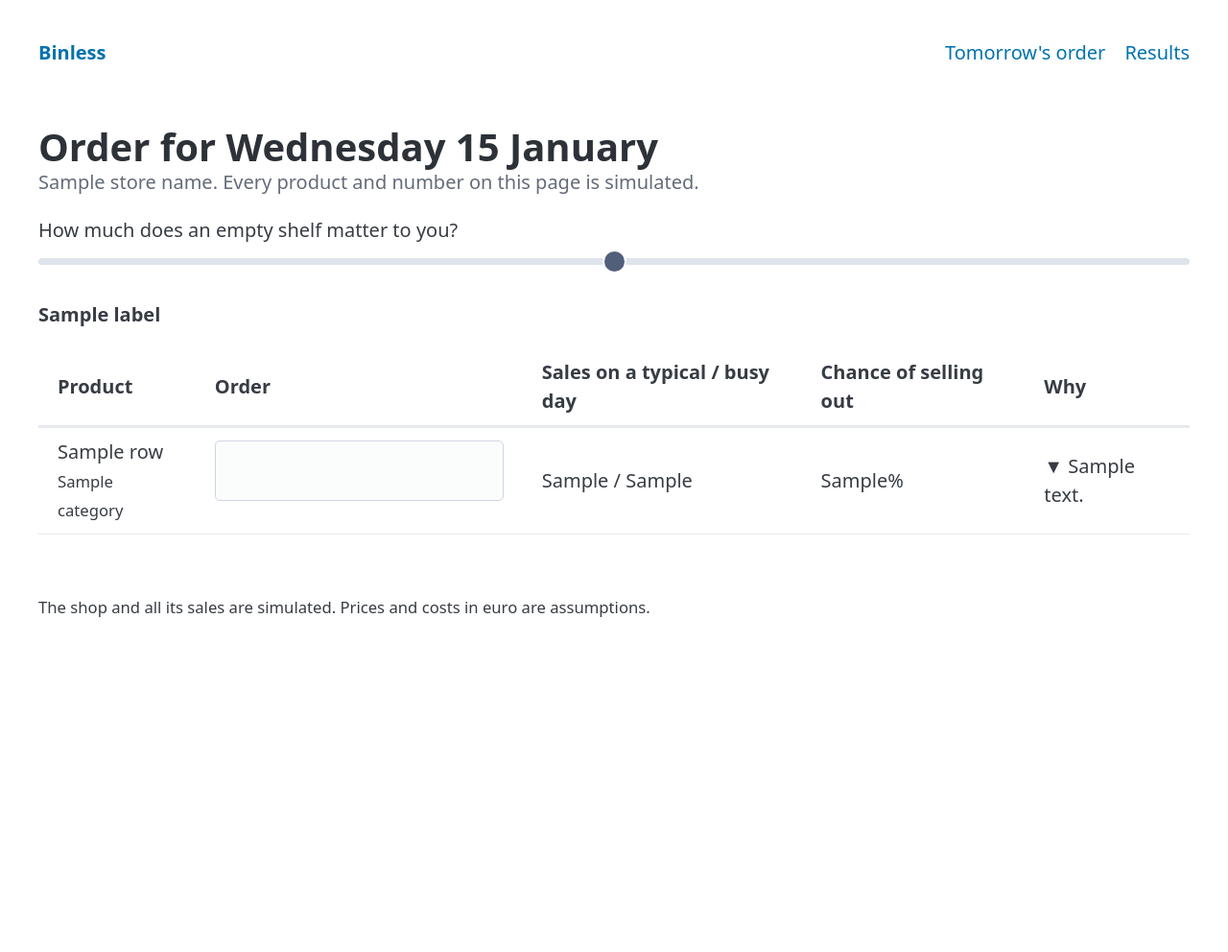
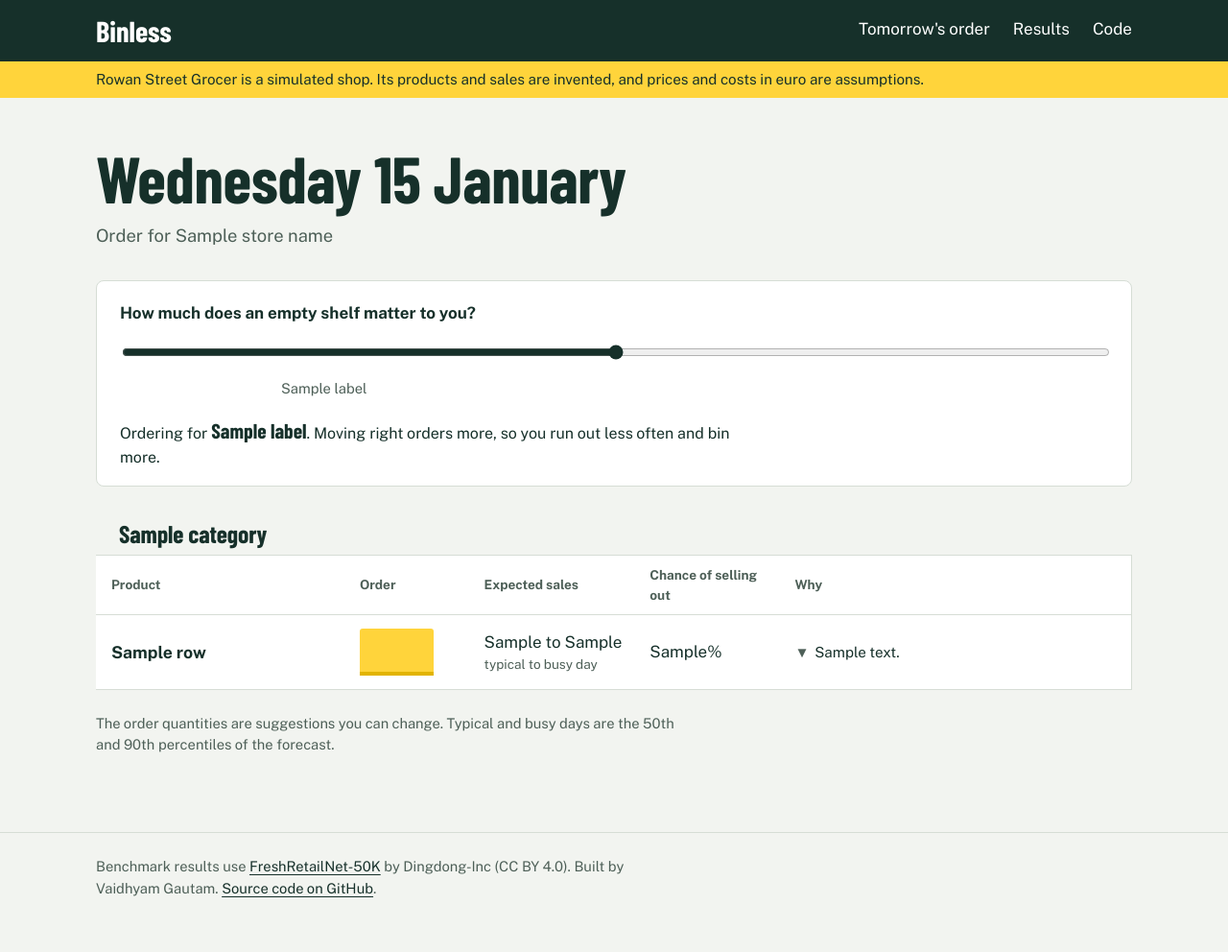
Before and after one commit to vaidii2008/Binless, a Django app: template pages/templates/pages/orders.html in a window 1280 px wide. Shown: the whole page at 96% size. Before the commit the page ends 643 px from the top, so only its background shows below. Run offline with Django 5.2, Linux system fonts and the light colour scheme; the template is opened without the code that fills it: most values are stand-ins (such as "Sample title", 1, 10 or a date in 2020); parts of the project's set-up code (start-up, migrations or seed data) failed here and were passed over; some libraries are stand-ins or nearby versions.

Commit message:
Redesign pages around shelf-edge order tags

```diff
--- a/pages/templates/pages/_order_table.html
+++ b/pages/templates/pages/_order_table.html
@@ -1,28 +1,30 @@
-
-<p><strong>{{ label }}</strong></p>
-<table>
+{% regroup rows by category as categories %}
+{% for category in categories %}
+<section class="category {{ category.grouper|lower }}">
+  <h2 class="category-name">{{ category.grouper }}</h2>
+  <table class="order-list">
+    <colgroup><col class="col-product"><col class="col-order"><col class="col-range"><col class="col-chance"><col></colgroup>
     <thead>
-    <tr>
-      <th>Product</th>
-      <th>Order</th>
-      <th>Sales on a typical / busy day</th>
-      <th>Chance of selling out</th>
-      <th>Why</th>
-    </tr>
+      <tr><th scope="col">Product</th><th scope="col">Order</th><th scope="col">Expected sales</th><th scope="col">Chance of selling out</th><th scope="col">Why</th></tr>
     </thead>
     <tbody>
-    {% for row in rows %}
+      {% for row in category.list %}
       <tr>
-      <td>{{ row.name }}<br><small>{{ row.category }}</small></td>
-      <td><input type="number" min="0" value="{{ row.order.units }}" aria-label="Order for {{ row.name }}"></td>
-      <td>{{ row.typical_day }} / {{ row.busy_day }}</td>
-      <td>{{ row.order.sell_out_chance }}%</td>
-      <td>
+        <td class="product">{{ row.name }}</td>
+        <td class="order"><input class="tag" type="number" min="0" value="{{ row.order.units }}" aria-label="Order for {{ row.name }}"></td>
+        <td class="range">{{ row.typical_day }} to {{ row.busy_day }}<small>typical to busy day</small></td>
+        <td class="chance">{{ row.order.sell_out_chance }}%<small>sell-out chance</small></td>
+        <td class="why">
+          <ul class="reasons">
             {% for reason in row.reasons %}
-          {% if reason.direction == "up" %}▲{% else %}▼{% endif %} {{ reason.text }}<br>
+            <li><span class="arrow" aria-hidden="true">{% if reason.direction == "up" %}▲{% else %}▼{% endif %}</span>{{ reason.text }}<span class="visually-hidden">{% if reason.direction == "up" %}, raises the forecast{% else %}, lowers the forecast{% endif %}</span></li>
             {% endfor %}
+          </ul>
         </td>
       </tr>
       {% endfor %}
     </tbody>
   </table>
+</section>
+{% endfor %}
+{% if partial %}<span hx-swap-oob="innerHTML:#balance-label">{{ label }}</span>{% endif %}
--- /dev/null
+++ b/pages/templates/pages/_styles.css
@@ -0,0 +1,277 @@
+:root {
+  --ink: #16302a;
+  --ink-soft: #4d5f57;
+  --page: #f2f4f0;
+  --surface: #ffffff;
+  --line: #d6ddd5;
+  --tag: #ffd43b;
+  --tag-edge: #e2b400;
+  --focus: #1f6feb;
+  --bread: #b9822f;
+  --dairy: #4f84b8;
+  --deli: #a8475a;
+  --salads: #3f8a4c;
+  --fruit: #d46a1f;
+  --display: "Barlow Condensed", "Arial Narrow", sans-serif;
+  --body: "Public Sans", system-ui, sans-serif;
+  --measure: 68ch;
+}
+
+*, *::before, *::after { box-sizing: border-box; }
+
+html { -webkit-text-size-adjust: 100%; }
+
+body {
+  margin: 0;
+  background: var(--page);
+  color: var(--ink);
+  font: 400 1.0625rem/1.55 var(--body);
+}
+
+a { color: var(--ink); text-underline-offset: 0.18em; }
+a:hover { text-decoration-thickness: 2px; }
+
+:focus-visible { outline: 3px solid var(--focus); outline-offset: 2px; }
+
+h1, h2, h3 {
+  font-family: var(--display);
+  font-weight: 700;
+  line-height: 1.05;
+  letter-spacing: -0.005em;
+  margin: 0 0 0.5em;
+}
+h1 { font-size: clamp(2.6rem, 6vw, 4.25rem); }
+h2 { font-size: clamp(1.75rem, 3.4vw, 2.4rem); }
+h3 { font-size: 1.45rem; }
+p { margin: 0 0 1em; max-width: var(--measure); }
+
+.wrap { width: min(1080px, 100% - 2rem); margin-inline: auto; }
+
+.site-header { background: var(--ink); color: #fff; }
+.site-header .wrap {
+  display: flex;
+  align-items: center;
+  justify-content: space-between;
+  gap: 1rem;
+  min-height: 4rem;
+  flex-wrap: wrap;
+}
+.wordmark {
+  font: 700 1.9rem/1 var(--display);
+  color: #fff;
+  text-decoration: none;
+}
+.site-nav { display: flex; gap: 1.5rem; }
+.site-nav a { color: #fff; text-decoration: none; padding: 0.4rem 0; border-bottom: 3px solid transparent; }
+.site-nav a:hover, .site-nav a[aria-current="page"] { border-bottom-color: var(--tag); }
+
+.notice {
+  background: var(--tag);
+  color: var(--ink);
+  font-size: 0.95rem;
+}
+.notice .wrap { padding-block: 0.45rem; }
+
+main { padding-block: 3rem 4rem; }
+
+.site-footer { border-top: 1px solid var(--line); color: var(--ink-soft); font-size: 0.92rem; }
+.site-footer .wrap { padding-block: 1.5rem 2.5rem; }
+
+.button {
+  display: inline-block;
+  background: var(--ink);
+  color: #fff;
+  font: 700 1.05rem/1 var(--body);
+  padding: 0.95rem 1.4rem;
+  border-radius: 6px;
+  text-decoration: none;
+}
+.button:hover { background: #0f241f; text-decoration: none; }
+
+.lede { font-size: 1.2rem; color: var(--ink-soft); }
+
+/* Shelf-edge tag: the order quantity, styled like the label on a shop shelf. */
+.tag {
+  display: inline-flex;
+  align-items: baseline;
+  justify-content: center;
+  min-width: 4.2rem;
+  padding: 0.25rem 0.6rem 0.2rem;
+  background: var(--tag);
+  border-bottom: 4px solid var(--tag-edge);
+  border-radius: 3px 3px 0 0;
+  font: 700 2rem/1 var(--display);
+  font-variant-numeric: tabular-nums;
+  color: var(--ink);
+}
+input.tag {
+  width: 4.8rem;
+  border-top: 0;
+  border-left: 0;
+  border-right: 0;
+  text-align: center;
+  -moz-appearance: textfield;
+}
+input.tag::-webkit-inner-spin-button, input.tag::-webkit-outer-spin-button { -webkit-appearance: none; margin: 0; }
+
+.hero {
+  display: grid;
+  grid-template-columns: minmax(0, 1.25fr) minmax(0, 1fr);
+  gap: 3rem;
+  align-items: center;
+  margin-bottom: 4rem;
+}
+.hero h1 { max-width: 16ch; }
+
+.preview {
+  background: var(--surface);
+  border: 1px solid var(--line);
+  border-radius: 8px;
+  padding: 1.25rem 1.25rem 0.5rem;
+}
+.preview-title { font: 700 1.3rem/1.1 var(--display); margin: 0 0 0.75rem; }
+.preview-row {
+  display: flex;
+  align-items: center;
+  justify-content: space-between;
+  gap: 1rem;
+  padding: 0.7rem 0;
+  border-top: 1px solid var(--line);
+}
+.preview-row small { display: block; color: var(--ink-soft); }
+.preview-foot { font-size: 0.9rem; color: var(--ink-soft); padding: 0.6rem 0 0.4rem; }
+
+.section { margin-top: 4.5rem; }
+
+.compare { display: grid; gap: 1.1rem; max-width: 720px; margin: 1.5rem 0; }
+.compare-row { display: grid; grid-template-columns: 15rem 1fr; gap: 1rem; align-items: center; }
+.bar {
+  height: 2.2rem;
+  border-radius: 0 4px 4px 0;
+  display: flex;
+  align-items: center;
+  padding-left: 0.75rem;
+  font: 700 1.25rem/1 var(--display);
+  font-variant-numeric: tabular-nums;
+}
+.bar-baseline { background: #c9d2ca; color: var(--ink); }
+.bar-binless { background: var(--ink); color: #fff; }
+
+.steps { list-style: none; padding: 0; margin: 1.5rem 0 0; display: grid; grid-template-columns: repeat(3, minmax(0, 1fr)); gap: 2rem; }
+.steps li { border-top: 4px solid var(--ink); padding-top: 1rem; }
+.step-number { font: 700 2.4rem/1 var(--display); color: var(--ink-soft); display: block; margin-bottom: 0.5rem; }
+.steps p { font-size: 1rem; }
+
+.small { font-size: 0.92rem; color: var(--ink-soft); }
+
+/* Order page */
+.order-head { display: flex; justify-content: space-between; align-items: flex-end; gap: 2rem; flex-wrap: wrap; margin-bottom: 2rem; }
+.order-head h1 { margin-bottom: 0.15em; }
+.order-head .for { font-size: 1.15rem; color: var(--ink-soft); margin: 0; }
+
+.balance {
+  background: var(--surface);
+  border: 1px solid var(--line);
+  border-radius: 8px;
+  padding: 1.25rem 1.5rem 1rem;
+  margin-bottom: 2rem;
+}
+.balance label { display: block; font-weight: 700; margin-bottom: 0.75rem; }
+.balance input[type="range"] { width: 100%; accent-color: var(--ink); height: 1.75rem; }
+.balance-scale { display: grid; grid-template-columns: repeat(4, 1fr); font-size: 0.92rem; color: var(--ink-soft); margin-top: 0.35rem; }
+.balance-scale span:nth-child(2) { text-align: center; transform: translateX(-17%); }
+.balance-scale span:nth-child(3) { text-align: center; transform: translateX(17%); }
+.balance-scale span:last-child { text-align: right; }
+.balance-now { margin: 0.9rem 0 0; font-size: 1rem; }
+.balance-now strong { font-family: var(--display); font-size: 1.35rem; }
+
+.category { margin-top: 2.25rem; }
+.category-name {
+  display: flex;
+  align-items: center;
+  gap: 0.6rem;
+  font: 700 1.6rem/1 var(--display);
+  margin: 0 0 0.6rem;
+}
+.category-name::before { content: ""; width: 0.9rem; height: 0.9rem; border-radius: 2px; background: var(--stripe); }
+
+.order-list { width: 100%; table-layout: fixed; border-collapse: collapse; background: var(--surface); border: 1px solid var(--line); border-left: 6px solid var(--stripe); }
+.order-list th { text-align: left; font-size: 0.85rem; font-weight: 700; color: var(--ink-soft); padding: 0.6rem 1rem; border-bottom: 1px solid var(--line); }
+.order-list td { padding: 0.85rem 1rem; border-top: 1px solid var(--line); vertical-align: middle; }
+.order-list tbody tr:first-child td { border-top: 0; }
+.product { font-weight: 700; font-size: 1.1rem; }
+.range { font-variant-numeric: tabular-nums; white-space: nowrap; }
+.range small { display: block; color: var(--ink-soft); font-size: 0.85rem; }
+.chance small { display: none; }
+.col-product { width: 24%; }
+.col-order { width: 12%; }
+.col-range { width: 16%; }
+.col-chance { width: 14%; }
+.chance { font-variant-numeric: tabular-nums; white-space: nowrap; }
+.reasons { list-style: none; margin: 0; padding: 0; font-size: 0.95rem; }
+.reasons li { padding-left: 1.3rem; position: relative; }
+.reasons li + li { margin-top: 0.2rem; }
+.reasons .arrow { position: absolute; left: 0; color: var(--ink-soft); }
+
+.bread { --stripe: var(--bread); }
+.dairy { --stripe: var(--dairy); }
+.deli { --stripe: var(--deli); }
+.salads { --stripe: var(--salads); }
+.fruit { --stripe: var(--fruit); }
+
+#orders + .small { margin-top: 1.5rem; }
+.htmx-request #orders { opacity: 0.6; transition: opacity 120ms; }
+
+.empty { background: var(--surface); border: 1px dashed var(--line); border-radius: 8px; padding: 2rem; }
+
+/* Results page */
+.finding { margin-top: 3.5rem; }
+.chart { position: relative; height: 340px; background: var(--surface); border: 1px solid var(--line); border-radius: 8px; padding: 1rem; margin: 1.25rem 0 0.75rem; }
+.chart-short { height: 220px; }
+details { margin-top: 0.5rem; }
+summary { cursor: pointer; font-weight: 700; padding: 0.3rem 0; }
+.data-table { border-collapse: collapse; margin-top: 0.6rem; background: var(--surface); min-width: min(100%, 520px); }
+.data-table th, .data-table td { padding: 0.5rem 0.9rem; border: 1px solid var(--line); text-align: left; font-variant-numeric: tabular-nums; }
+.data-table th { font-size: 0.9rem; }
+
+@media (max-width: 820px) {
+  .hero { grid-template-columns: 1fr; gap: 2rem; }
+  .steps { grid-template-columns: 1fr; gap: 1.5rem; }
+  .compare-row { grid-template-columns: 1fr; gap: 0.35rem; }
+}
+
+@media (max-width: 680px) {
+  main { padding-block: 2rem 3rem; }
+  .order-list thead { display: none; }
+  .order-list, .order-list tbody, .order-list tr, .order-list td { display: block; width: 100%; }
+  .order-list colgroup { display: none; }
+  .order-list tr {
+    display: grid;
+    grid-template-columns: 1fr 1fr auto;
+    gap: 0.4rem 1rem;
+    padding: 0.9rem 1rem;
+    border-top: 1px solid var(--line);
+  }
+  .order-list tbody tr:first-child { border-top: 0; }
+  .order-list td { padding: 0; border: 0; width: auto; min-width: 0; }
+  .order-list td.product { grid-column: 1 / span 2; }
+  .order-list td.order { grid-column: 3; grid-row: 1 / span 2; align-self: center; }
+  .order-list td.range { grid-column: 1; }
+  .order-list td.chance { grid-column: 2; }
+  .chance small { display: block; color: var(--ink-soft); font-size: 0.85rem; }
+  .order-list td.why { grid-column: 1 / -1; }
+  .balance-scale { font-size: 0.8rem; }
+  .chart { height: 300px; }
+}
+
+@media (prefers-reduced-motion: reduce) {
+  * { transition: none !important; }
+}
+
+.visually-hidden {
+  position: absolute !important;
+  width: 1px; height: 1px;
+  overflow: hidden;
+  clip: rect(0 0 0 0);
+  white-space: nowrap;
+}
--- a/pages/templates/pages/base.html
+++ b/pages/templates/pages/base.html
@@ -1,29 +1,40 @@
-
 <!doctype html>
 <html lang="en-IE">
 <head>
   <meta charset="utf-8">
   <meta name="viewport" content="width=device-width, initial-scale=1">
   <title>{% block title %}Binless{% endblock %}</title>
-  <link rel="stylesheet" href="https://cdn.jsdelivr.net/npm/@picocss/pico@2/css/pico.min.css">
-  <script src="https://unpkg.com/htmx.org@2"></script>
+  <meta name="description" content="Binless forecasts how much fresh food an independent grocer should order for tomorrow, and explains why.">
+  <link rel="preconnect" href="https://fonts.googleapis.com">
+  <link rel="preconnect" href="https://fonts.gstatic.com" crossorigin>
+  <link rel="stylesheet" href="https://fonts.googleapis.com/css2?family=Barlow+Condensed:wght@600;700&family=Public+Sans:wght@400;700&display=swap">
+  <style>{% include "pages/_styles.css" %}</style>
+  <script src="https://unpkg.com/htmx.org@2.0.4"></script>
   {% block head %}{% endblock %}
 </head>
 <body>
-  <header class="container">
-    <nav>
-      <ul><li><a href="{% url 'home' %}"><strong>Binless</strong></a></li></ul>
-      <ul>
-        <li><a href="{% url 'orders' %}">Tomorrow's order</a></li>
-        <li><a href="{% url 'results' %}">Results</a></li>
-      </ul>
-    </nav>
+  {% with page=request.resolver_match.url_name %}
+  <header class="site-header">
+    <div class="wrap">
+      <a class="wordmark" href="{% url 'home' %}">Binless</a>
+      <nav class="site-nav" aria-label="Main">
+        <a href="{% url 'orders' %}"{% if page == "orders" %} aria-current="page"{% endif %}>Tomorrow's order</a>
+        <a href="{% url 'results' %}"{% if page == "results" %} aria-current="page"{% endif %}>Results</a>
+        <a href="https://github.com/vaidii2008/Binless">Code</a>
+      </nav>
+    </div>
   </header>
-  <main class="container">
+  {% endwith %}
+  <div class="notice">
+    <div class="wrap">Rowan Street Grocer is a simulated shop. Its products and sales are invented, and prices and costs in euro are assumptions.</div>
+  </div>
+  <main class="wrap">
     {% block content %}{% endblock %}
   </main>
-  <footer class="container">
-    <small>The shop and all its sales are simulated. Prices and costs in euro are assumptions.</small>
+  <footer class="site-footer">
+    <div class="wrap">
+      <p>Benchmark results use <a href="https://huggingface.co/datasets/Dingdong-Inc/FreshRetailNet-50K">FreshRetailNet-50K</a> by Dingdong-Inc (CC BY 4.0). Built by Vaidhyam Gautam. <a href="https://github.com/vaidii2008/Binless">Source code on GitHub</a>.</p>
+    </div>
   </footer>
 </body>
 </html>
--- a/pages/templates/pages/orders.html
+++ b/pages/templates/pages/orders.html
@@ -2,22 +2,28 @@
 {% block title %}Tomorrow's order | Binless{% endblock %}
 {% block content %}
 {% if rows %}
-<hgroup>
-  <h1>Order for {{ order_date|date:"l j F" }}</h1>
-  <p>{{ store_name }}. Every product and number on this page is simulated.</p>
-</hgroup>
-<label for="balance">
-  How much does an empty shelf matter to you?
-  <input type="range" id="balance" name="balance"
-         min="0" max="{{ last_position }}" value="{{ position }}"
-         hx-get="{% url 'order_table' %}" hx-target="#orders"
-         hx-trigger="input changed delay:150ms">
-</label>
-<div id="orders">
+<div class="order-head">
+  <div>
+    <h1>{{ order_date|date:"l j F" }}</h1>
+    <p class="for">Order for {{ store_name }}</p>
+  </div>
+</div>
+<form class="balance" hx-get="{% url 'order_table' %}" hx-target="#orders" hx-trigger="input changed delay:150ms from:#balance" onsubmit="return false">
+  <label for="balance">How much does an empty shelf matter to you?</label>
+  <input type="range" id="balance" name="balance" min="0" max="{{ last_position }}" value="{{ position }}" step="1" aria-describedby="balance-help">
+  <div class="balance-scale" aria-hidden="true">
+    {% for name in labels %}<span>{{ name }}</span>{% endfor %}
+  </div>
+  <p class="balance-now" id="balance-help">Ordering for <strong id="balance-label">{{ label }}</strong>. Moving right orders more, so you run out less often and bin more.</p>
+</form>
+<div id="orders" aria-live="polite">
   {% include "pages/_order_table.html" %}
 </div>
+<p class="small">The order quantities are suggestions you can change. Typical and busy days are the 50th and 90th percentiles of the forecast.</p>
 {% else %}
 <h1>Tomorrow's order</h1>
-<p>No forecast has been saved yet. The batch job writes tomorrow's order each night.</p>
+<div class="empty">
+  <p>No forecast has been saved yet. The batch job writes tomorrow's order each night.</p>
+</div>
 {% endif %}
 {% endblock %}
```
Also changed, not shown: pages/templates/pages/home.html (+57 -16 lines), pages/templates/pages/results.html (+37 -41 lines), pages/views.py (+12 -3 lines), tests/test_pages.py (+14 -0 lines). Lines whose indentation alone changed are shown as unchanged.
